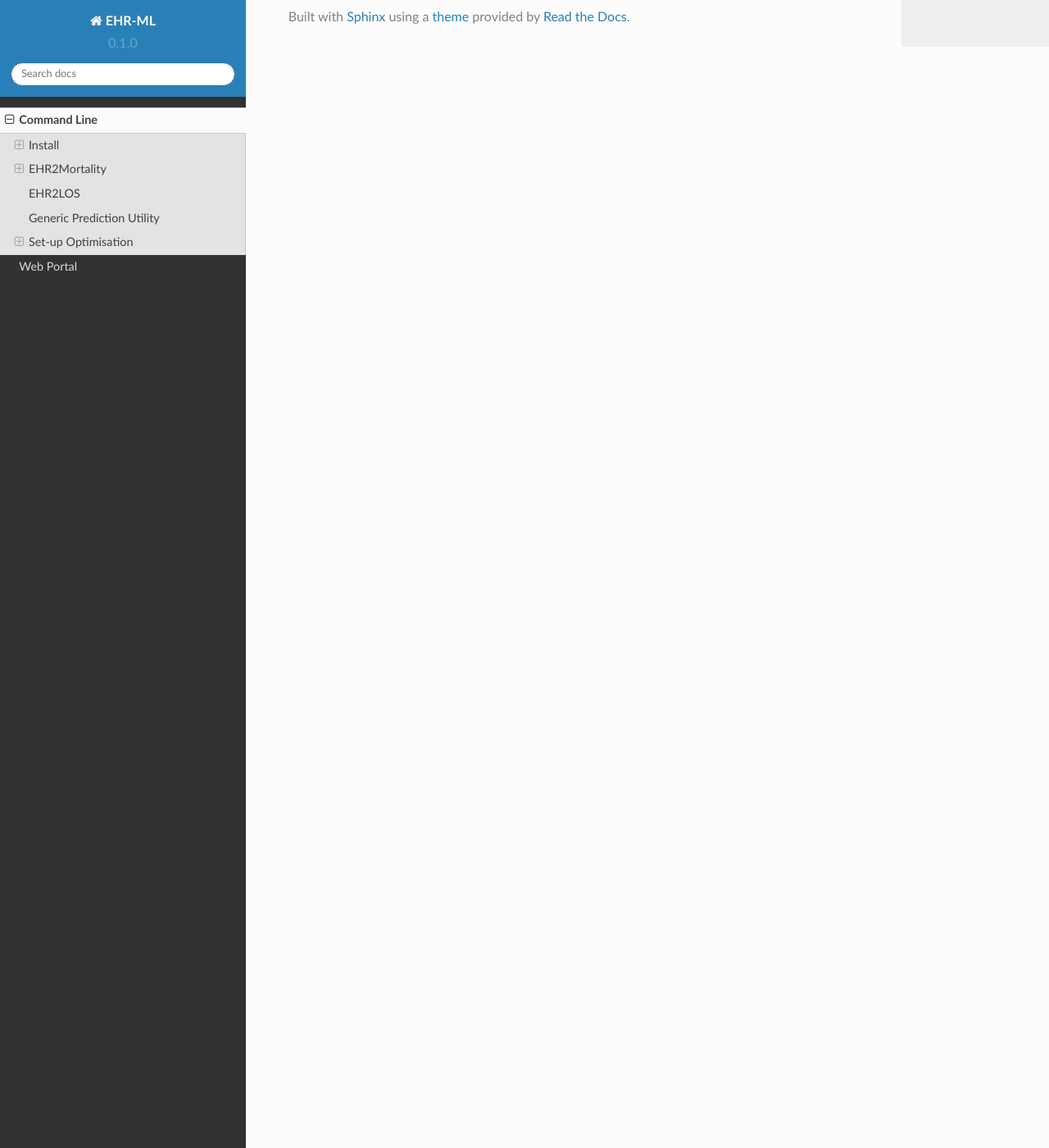
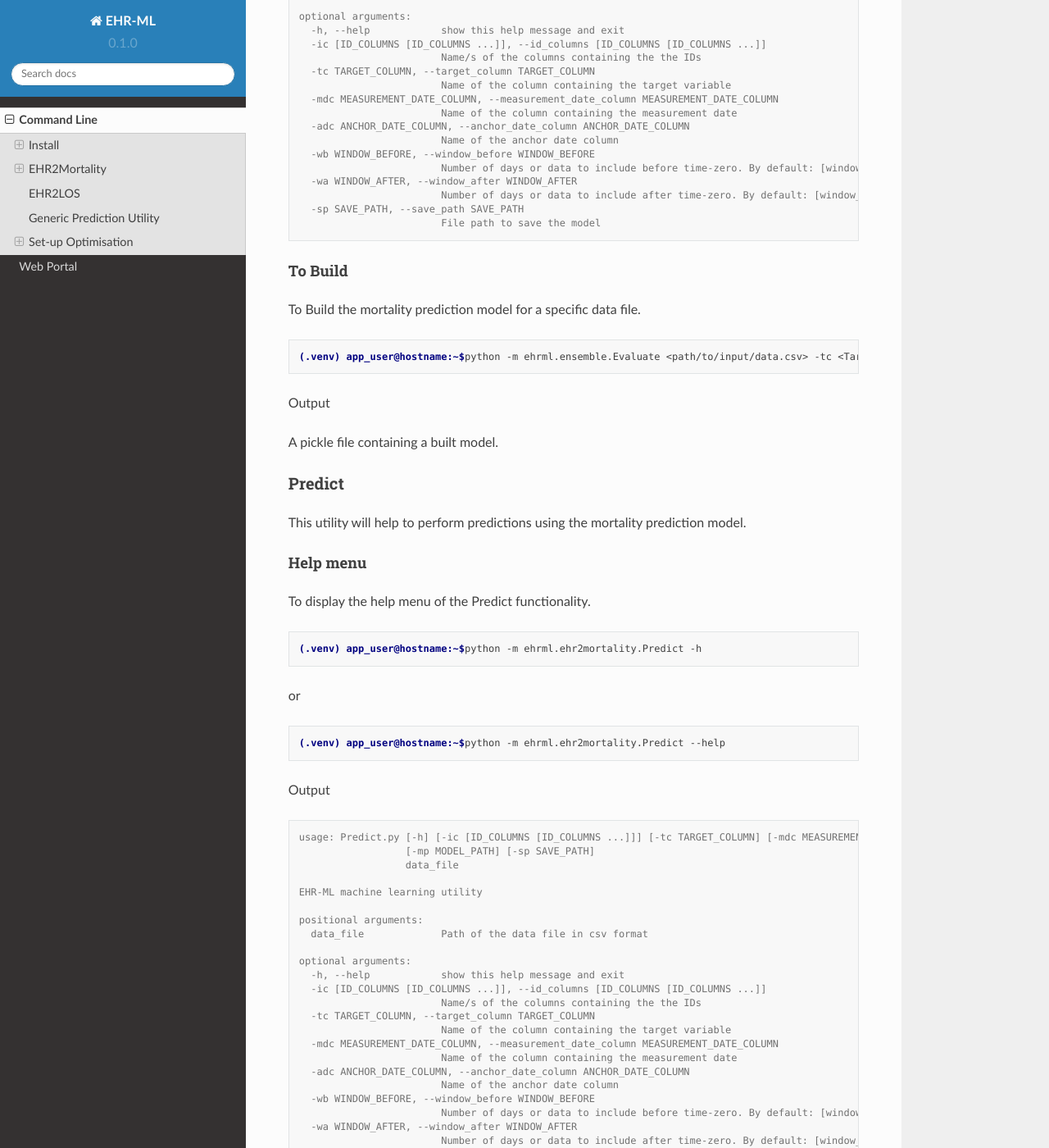
Before and after one commit to ryashpal/EHR-ML-Tutorials, a Sphinx documentation site: the page built from docs/source/command_line.rst, in a window 1280 px wide and 1400 px high, scrolled down 3913 px. Shown: the whole window at 82% size. Built offline with Sphinx 7.4.7 and the Read the Docs theme 2.0.0, drawn with Linux system fonts in a browser that asks for light colours; some of the changed text lies outside the part shown.

Commit message:
Update command_line.rst

```diff
--- a/docs/source/command_line.rst
+++ b/docs/source/command_line.rst
@@ -161,7 +161,7 @@ To Evaluate the mortality prediction model for a specific data file.
 
 .. code-block:: console
 
-    (.venv) app_user@hostname:~$python -m ehrml.ensemble.Evaluate <path/to/input/data.csv> -tc <Target Column Name> -ic <ID Column 1> <ID Column 2> -mdc <Measurement Data Column> -adc <Anchor Data Column> -wb <Window Before> -wa <Window After> -sp <path/to/save/output.json>
+    (.venv) app_user@hostname:~$python -m ehrml.ensemble.Evaluate <path/to/input/data.csv> -tc <Target Column Name> -ic <ID Column 1> <ID Column 2> -mdc <Measurement Data Column> -adc <Anchor Data Column> -wb <Window Before> -wa <Window After> -sp <path/to/save/metrics.json>
 
 Output
 
@@ -170,8 +170,136 @@ A JSON file containing the performance metricies including Fit Time, Score Time,
 Build
 -----
 
+This utility will help to build a mortality prediction model using the parameters specified.
+
+Help menu
+~~~~~~~~~
+
+To display the help menu of the Build functionality.
+
+.. code-block:: console
+
+    (.venv) app_user@hostname:~$python -m ehrml.ehr2mortality.Build -h
+
+
+or
+
+.. code-block:: console
+
+    (.venv) app_user@hostname:~$python -m ehrml.ehr2mortality.Build --help
+
+
+Output
+
+.. code-block:: console
+
+   usage: Build.py [-h] [-ic [ID_COLUMNS [ID_COLUMNS ...]]] [-tc TARGET_COLUMN] [-mdc MEASUREMENT_DATE_COLUMN] [-adc ANCHOR_DATE_COLUMN] [-wb WINDOW_BEFORE] [-wa WINDOW_AFTER]
+                   [-sp SAVE_PATH]
+                   data_file
+
+   EHR-ML machine learning utility
+
+   positional arguments:
+     data_file             Path of the data file in csv format
+
+   optional arguments:
+     -h, --help            show this help message and exit
+     -ic [ID_COLUMNS [ID_COLUMNS ...]], --id_columns [ID_COLUMNS [ID_COLUMNS ...]]
+                           Name/s of the columns containing the the IDs
+     -tc TARGET_COLUMN, --target_column TARGET_COLUMN
+                           Name of the column containing the target variable
+     -mdc MEASUREMENT_DATE_COLUMN, --measurement_date_column MEASUREMENT_DATE_COLUMN
+                           Name of the column containing the measurement date
+     -adc ANCHOR_DATE_COLUMN, --anchor_date_column ANCHOR_DATE_COLUMN
+                           Name of the anchor date column
+     -wb WINDOW_BEFORE, --window_before WINDOW_BEFORE
+                           Number of days or data to include before time-zero. By default: [window_before=0]
+     -wa WINDOW_AFTER, --window_after WINDOW_AFTER
+                           Number of days or data to include after time-zero. By default: [window_after=3]
+     -sp SAVE_PATH, --save_path SAVE_PATH
+                           File path to save the model
+
+To Build
+~~~~~~~~
+
+To Build the mortality prediction model for a specific data file.
+
+.. code-block:: console
+
+    (.venv) app_user@hostname:~$python -m ehrml.ensemble.Evaluate <path/to/input/data.csv> -tc <Target Column Name> -ic <ID Column 1> <ID Column 2> -mdc <Measurement Data Column> -adc <Anchor Data Column> -wb <Window Before> -wa <Window After> -sp <path/to/save/model.pkl>
+
+Output
+
+A pickle file containing a built model.
+
+
 Predict
 -------
+
+This utility will help to perform predictions using the mortality prediction model.
+
+Help menu
+~~~~~~~~~
+
+To display the help menu of the Predict functionality.
+
+.. code-block:: console
+
+    (.venv) app_user@hostname:~$python -m ehrml.ehr2mortality.Predict -h
+
+
+or
+
+.. code-block:: console
+
+    (.venv) app_user@hostname:~$python -m ehrml.ehr2mortality.Predict --help
+
+
+Output
+
+.. code-block:: console
+
+   usage: Predict.py [-h] [-ic [ID_COLUMNS [ID_COLUMNS ...]]] [-tc TARGET_COLUMN] [-mdc MEASUREMENT_DATE_COLUMN] [-adc ANCHOR_DATE_COLUMN] [-wb WINDOW_BEFORE] [-wa WINDOW_AFTER]
+                     [-mp MODEL_PATH] [-sp SAVE_PATH]
+                     data_file
+
+   EHR-ML machine learning utility
+
+   positional arguments:
+     data_file             Path of the data file in csv format
+
+   optional arguments:
+     -h, --help            show this help message and exit
+     -ic [ID_COLUMNS [ID_COLUMNS ...]], --id_columns [ID_COLUMNS [ID_COLUMNS ...]]
+                           Name/s of the columns containing the the IDs
+     -tc TARGET_COLUMN, --target_column TARGET_COLUMN
+                           Name of the column containing the target variable
+     -mdc MEASUREMENT_DATE_COLUMN, --measurement_date_column MEASUREMENT_DATE_COLUMN
+                           Name of the column containing the measurement date
+     -adc ANCHOR_DATE_COLUMN, --anchor_date_column ANCHOR_DATE_COLUMN
+                           Name of the anchor date column
+     -wb WINDOW_BEFORE, --window_before WINDOW_BEFORE
+                           Number of days or data to include before time-zero. By default: [window_before=0]
+     -wa WINDOW_AFTER, --window_after WINDOW_AFTER
+                           Number of days or data to include after time-zero. By default: [window_after=3]
+     -mp MODEL_PATH, --model_path MODEL_PATH
+                           File containing the model
+     -sp SAVE_PATH, --save_path SAVE_PATH
+                           File path to save the model predictions
+
+To Predict
+~~~~~~~~~~
+
+To perform predictions using the mortality prediction model.
+
+.. code-block:: console
+
+    (.venv) app_user@hostname:~$python -m ehrml.ensemble.Evaluate <path/to/input/data.csv> -tc <Target Column Name> -ic <ID Column 1> <ID Column 2> -mdc <Measurement Data Column> -adc <Anchor Data Column> -wb <Window Before> -wa <Window After> -mp <path/to/save/model.pkl> -sp <path/to/save/predictions.csv>
+
+Output
+
+A csv file containing the predictions.
+
 
 EHR2LOS
 +++++++
```
